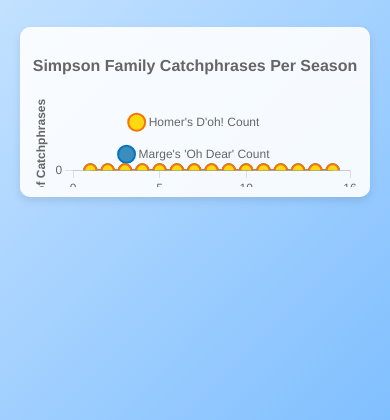
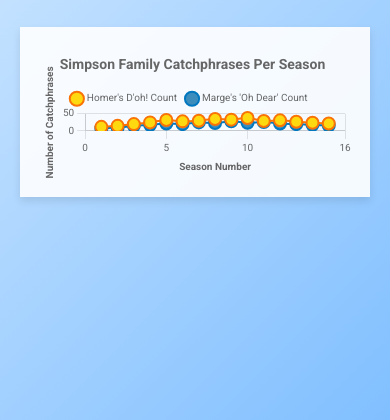
Before and after one commit to onerredfish77/my-improved-homepage, a plain HTML site: page index.html in a window 390 px wide. Shown: the part 424-844 px from the top of the page. Drawn offline with nearby package versions, Linux system fonts and the light colour scheme.

Commit message:
Enhance styling and layout for Puppy Hello World project; update Chart.js configuration for improved responsiveness

```diff
--- a/index.html
+++ b/index.html
@@ -4,6 +4,9 @@
     <meta charset="UTF-8">
     <meta name="viewport" content="width=device-width, initial-scale=1.0">
     <title>Puppy Hello World</title>
+    <link rel="preconnect" href="https://fonts.googleapis.com">
+    <link rel="preconnect" href="https://fonts.gstatic.com" crossorigin>
+    <link href="https://fonts.googleapis.com/css2?family=Roboto:wght@300;400;500;700&display=swap" rel="stylesheet">
     <link rel="stylesheet" href="styles.css">
     <script src="https://cdn.jsdelivr.net/npm/chart.js"></script>
     <script src="script.js"></script>
--- a/script.js
+++ b/script.js
@@ -64,24 +64,36 @@
         options: {
             responsive: true,
             maintainAspectRatio: false,
+            layout: {
+                padding: {
+                    top: 10,
+                    right: 15,
+                    bottom: 10,
+                    left: 10
+                }
+            },
             plugins: {
                 title: {
                     display: true,
                     text: "Simpson Family Catchphrases Per Season",
                     font: {
-                        size: 16,
-                        weight: 'bold'
+                        size: window.innerWidth < 480 ? 14 : 16,
+                        weight: 'bold',
+                        family: "'Roboto', sans-serif"
                     },
-                    padding: 20
+                    padding: window.innerWidth < 480 ? 10 : 20
                 },
                 legend: {
                     display: true,
                     position: 'top',
+                    align: 'center',
                     labels: {
+                        boxWidth: window.innerWidth < 480 ? 30 : 40,
                         usePointStyle: true,
-                        padding: 20,
+                        padding: window.innerWidth < 480 ? 10 : 20,
                         font: {
-                            size: 12
+                            size: window.innerWidth < 480 ? 10 : 12,
+                            family: "'Roboto', sans-serif"
                         }
                     }
                 }
@@ -92,21 +104,37 @@
                         display: true,
                         text: 'Season Number',
                         font: {
-                            weight: 'bold'
+                            size: window.innerWidth < 480 ? 10 : 12,
+                            weight: 'bold',
+                            family: "'Roboto', sans-serif"
                         }
                     },
                     min: 0,
-                    max: 16
+                    max: 16,
+                    ticks: {
+                        font: {
+                            size: window.innerWidth < 480 ? 10 : 12,
+                            family: "'Roboto', sans-serif"
+                        }
+                    }
                 },
                 y: {
                     title: {
                         display: true,
                         text: 'Number of Catchphrases',
                         font: {
-                            weight: 'bold'
+                            size: window.innerWidth < 480 ? 10 : 12,
+                            weight: 'bold',
+                            family: "'Roboto', sans-serif"
                         }
                     },
-                    min: 0
+                    min: 0,
+                    ticks: {
+                        font: {
+                            size: window.innerWidth < 480 ? 10 : 12,
+                            family: "'Roboto', sans-serif"
+                        }
+                    }
                 }
             }
         }
--- a/styles.css
+++ b/styles.css
@@ -5,7 +5,7 @@
 }
 
 body {
-    font-family: Arial, sans-serif;
+    font-family: 'Roboto', sans-serif;
     background: linear-gradient(
         135deg,
         #e6f3ff,
@@ -71,12 +71,13 @@
     .page-container {
         flex-direction: column;
         gap: 30px;
+        padding: 15px;
     }
 
     .chart-container {
         width: 100%;
-        height: 350px;
-        min-width: auto;
+        height: 400px;
+        min-width: unset;
     }
 }
 
@@ -91,11 +92,22 @@
     }
 
     .chart-container {
-        height: 300px;
+        height: 350px;
+        margin: 0 -15px;
+        padding: 15px;
+        border-radius: 0;
     }
 }
 
 @media (max-width: 480px) {
+    body {
+        padding: 10px;
+    }
+
+    .page-container {
+        padding: 10px;
+    }
+
     .puppy-container {
         width: 150px;
         height: 150px;
@@ -106,7 +118,8 @@
     }
 
     .chart-container {
-        height: 250px;
+        height: 300px;
         padding: 10px;
+        margin: 0 -10px;
     }
 }
```
